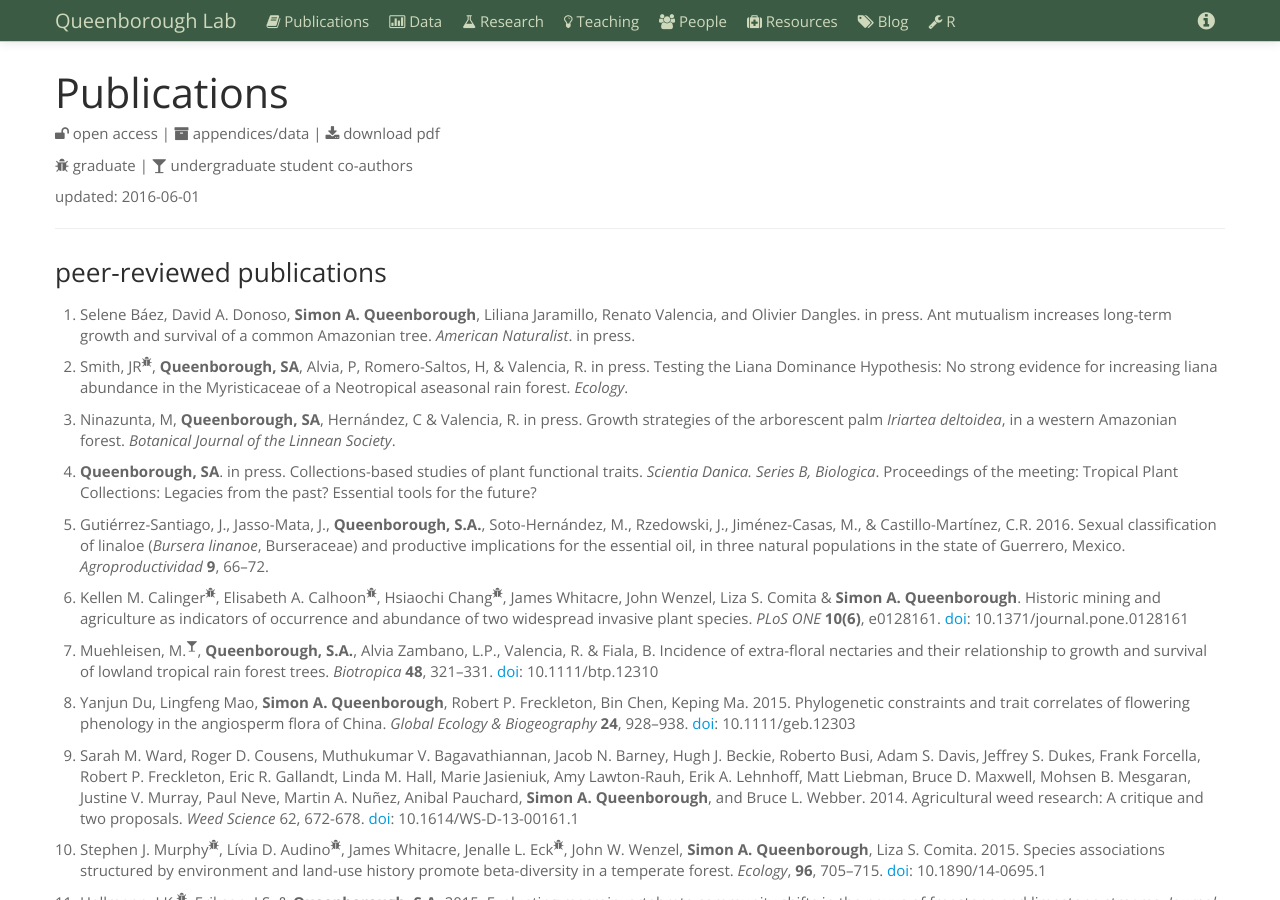
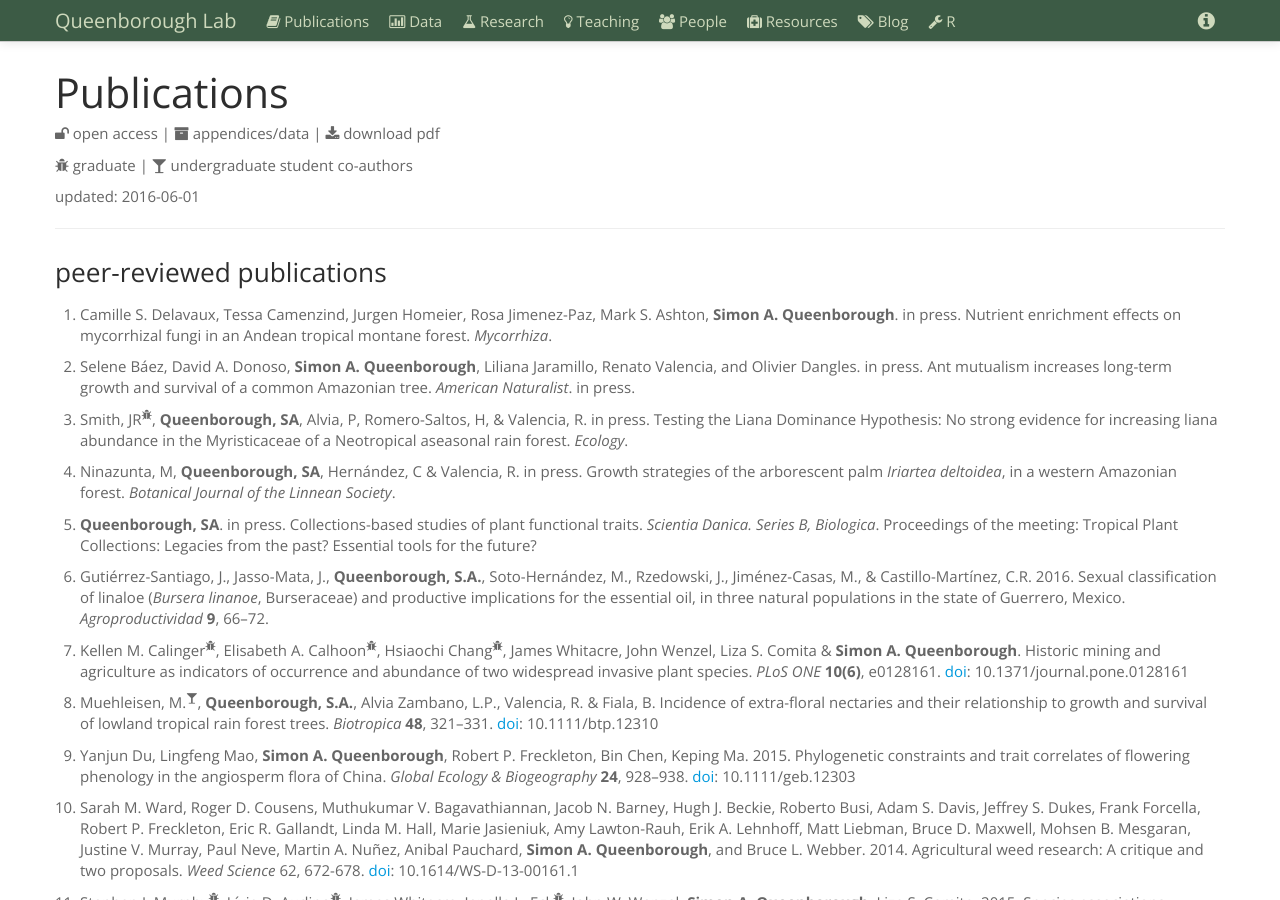
Before and after one commit to saq/saq.github.io, a Jekyll site: the page built from publications.md, in a window 1280 px wide and 900 px high. Built offline with Jekyll 4.4.1, drawn with Linux system fonts in a browser that asks for light colours.

Commit message:
camilles paper

```diff
--- a/publications.md
+++ b/publications.md
@@ -18,6 +18,8 @@ updated: 2016-06-01
 <hr>
 
 ### peer-reviewed publications
+
+1. Camille S. Delavaux, Tessa Camenzind, Jurgen Homeier, Rosa Jimenez-Paz, Mark S. Ashton, **Simon A. Queenborough**. in press. Nutrient enrichment effects on mycorrhizal fungi in an Andean tropical montane forest. *Mycorrhiza*.
 
 1. Selene Báez, David A. Donoso, **Simon A. Queenborough**, Liliana Jaramillo, Renato Valencia, and Olivier Dangles. in press. Ant mutualism increases long-term growth and survival of a common Amazonian tree. *American Naturalist*. in press.
 
```
